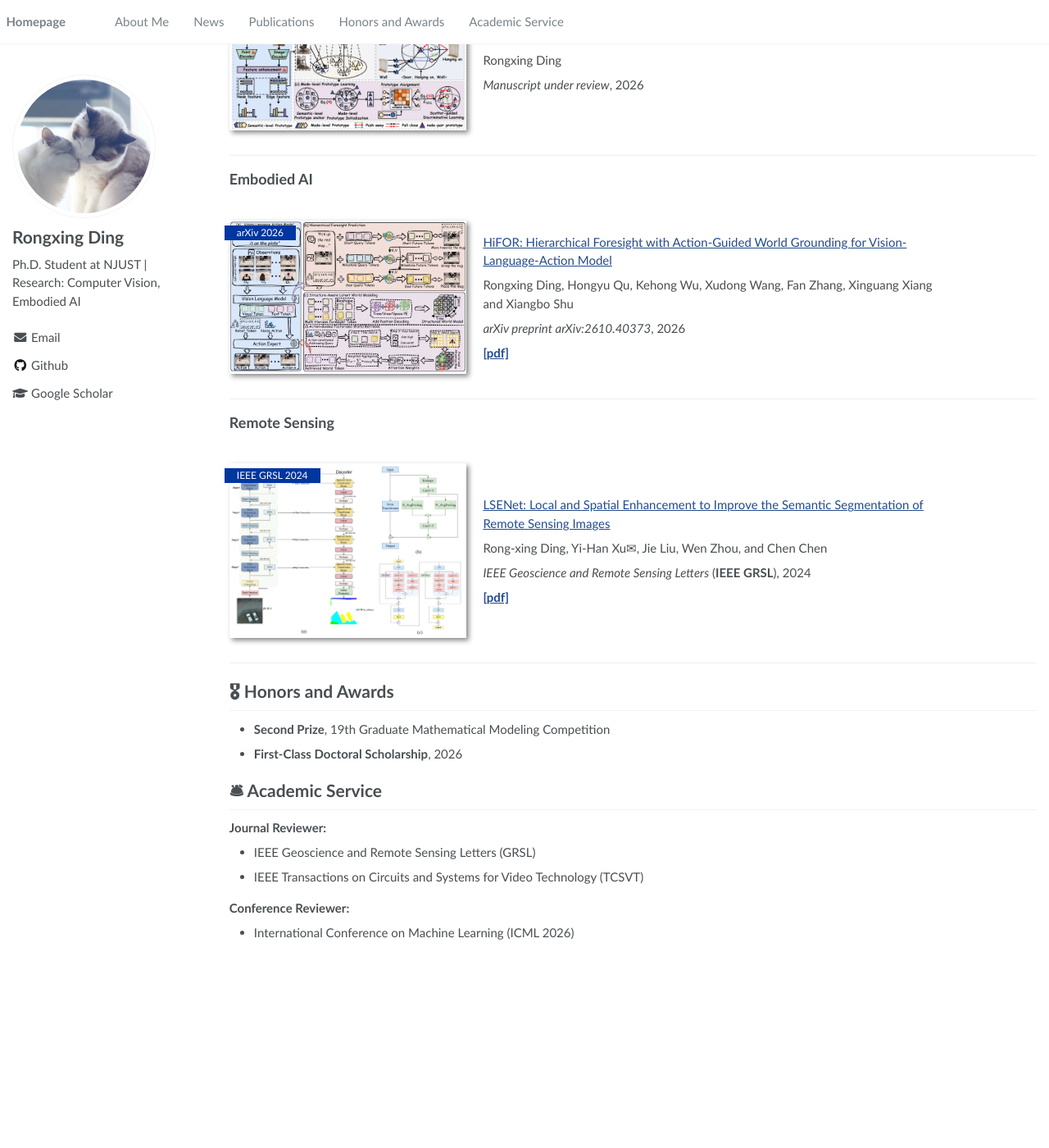
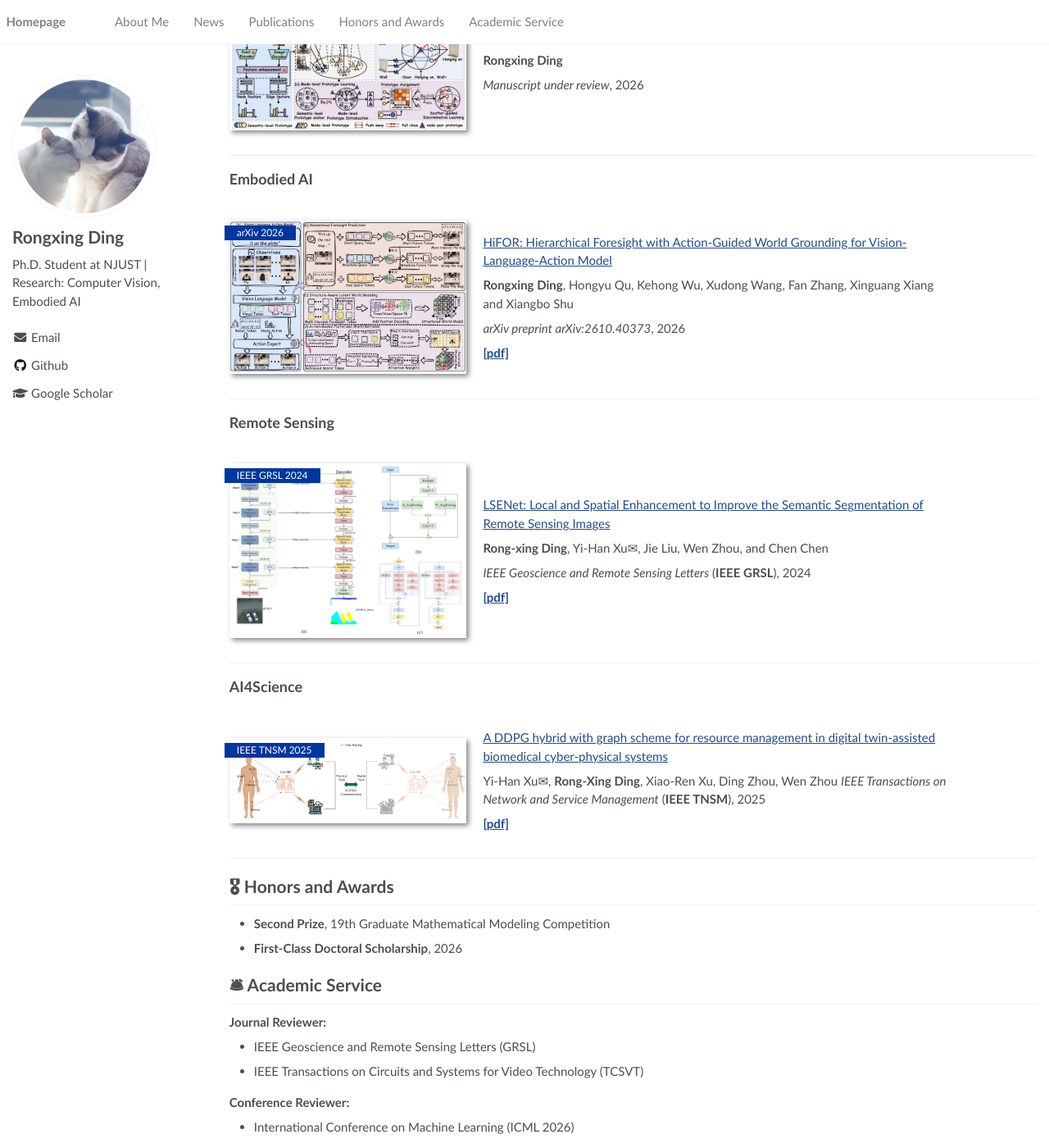
Before and after one commit to DRX-sherry/dingrongxing.github.io, a Jekyll site: the page built from _pages/about.md, in a window 1280 px wide and 1400 px high, scrolled down 823 px. Shown: the whole window at 82% size. Built offline with Jekyll 4.4.1, drawn with Linux system fonts in a browser that asks for light colours; before the commit the page ends 1986 px from its top, so only the background shows below that; some of the changed text lies outside the part shown.

Commit message:
Update AI4Science publication

```diff
--- a/_pages/about.md
+++ b/_pages/about.md
@@ -61,7 +61,7 @@ I am open to exploring a wide range of topics with others. Please feel free to c
 
 [Learning Gaussian Mixture-distributed Prototypes for 3D Scene Graph Generation from RGB-D Sequences](https://openreview.net/pdf?id=PgcMxkhzoG)
 
-Rongxing Ding\*, Hongyu Qu\*, Xinguang Xiang✉, Pengpeng Li and Xiangbo Shu✉
+**Rongxing Ding**\*, Hongyu Qu\*, Xinguang Xiang✉, Pengpeng Li and Xiangbo Shu✉
 
 *Forty-third International Conference on Machine Learning* (**ICML**), 2026
 
@@ -83,7 +83,7 @@ Rongxing Ding\*, Hongyu Qu\*, Xinguang Xiang✉, Pengpeng Li and Xiangbo Shu✉
 
 Hierarchical Prototype Learning for 3D Scene Graph Generation from RGB-D Sequences
 
-Rongxing Ding
+**Rongxing Ding**
 
 *Manuscript under review*, 2026
 
@@ -103,7 +103,7 @@ Rongxing Ding
 
 [HiFOR: Hierarchical Foresight with Action-Guided World Grounding for Vision-Language-Action Model](https://arxiv.org/pdf/2610.40373)
 
-Rongxing Ding, Hongyu Qu, Kehong Wu, Xudong Wang, Fan Zhang, Xinguang Xiang and Xiangbo Shu
+**Rongxing Ding**, Hongyu Qu, Kehong Wu, Xudong Wang, Fan Zhang, Xinguang Xiang and Xiangbo Shu
 
 *arXiv preprint arXiv:2610.40373*, 2026
 
@@ -127,7 +127,7 @@ Rongxing Ding, Hongyu Qu, Kehong Wu, Xudong Wang, Fan Zhang, Xinguang Xiang and
 
 [LSENet: Local and Spatial Enhancement to Improve the Semantic Segmentation of Remote Sensing Images](https://ieeexplore.ieee.org/stamp/stamp.jsp?tp=&arnumber=10605831)
 
-Rong-xing Ding, Yi-Han Xu✉, Jie Liu, Wen Zhou, and Chen Chen
+**Rong-xing Ding**, Yi-Han Xu✉, Jie Liu, Wen Zhou, and Chen Chen
 
 *IEEE Geoscience and Remote Sensing Letters* (**IEEE GRSL**), 2024
 
@@ -138,6 +138,28 @@ Rong-xing Ding, Yi-Han Xu✉, Jie Liu, Wen Zhou, and Chen Chen
   </div>
 </div>
 
+## AI4Science
+
+<div class='paper-box'>
+  <div class='paper-box-image' style="flex: 0.3; min-width: 200px;">
+    <div>
+      <div class="badge">IEEE TNSM 2025</div>
+      <img src="{{ '/images/ai4science.png' | relative_url }}" alt="ai4science" width="100%">
+    </div>
+  </div>
+  <div class='paper-box-text' markdown="1" style="flex: 0.7; padding-left: 20px;">
+
+[A DDPG hybrid with graph scheme for resource management in digital twin-assisted biomedical cyber-physical systems](https://ieeexplore.ieee.org/stamp/stamp.jsp?tp=&arnumber=11004000)
+
+Yi-Han Xu✉, **Rong-Xing Ding**, Xiao-Ren Xu, Ding Zhou, Wen Zhou
+*IEEE Transactions on Network and Service Management* (**IEEE TNSM**), 2025
+
+<div>
+<a href="https://ieeexplore.ieee.org/stamp/stamp.jsp?tp=&arnumber=10605831"><strong>[pdf]</strong></a>
+</div>
+
+  </div>
+</div>
 
 # 🎖 Honors and Awards
 
```
Also changed, not shown: images/ai4science.png (added).
